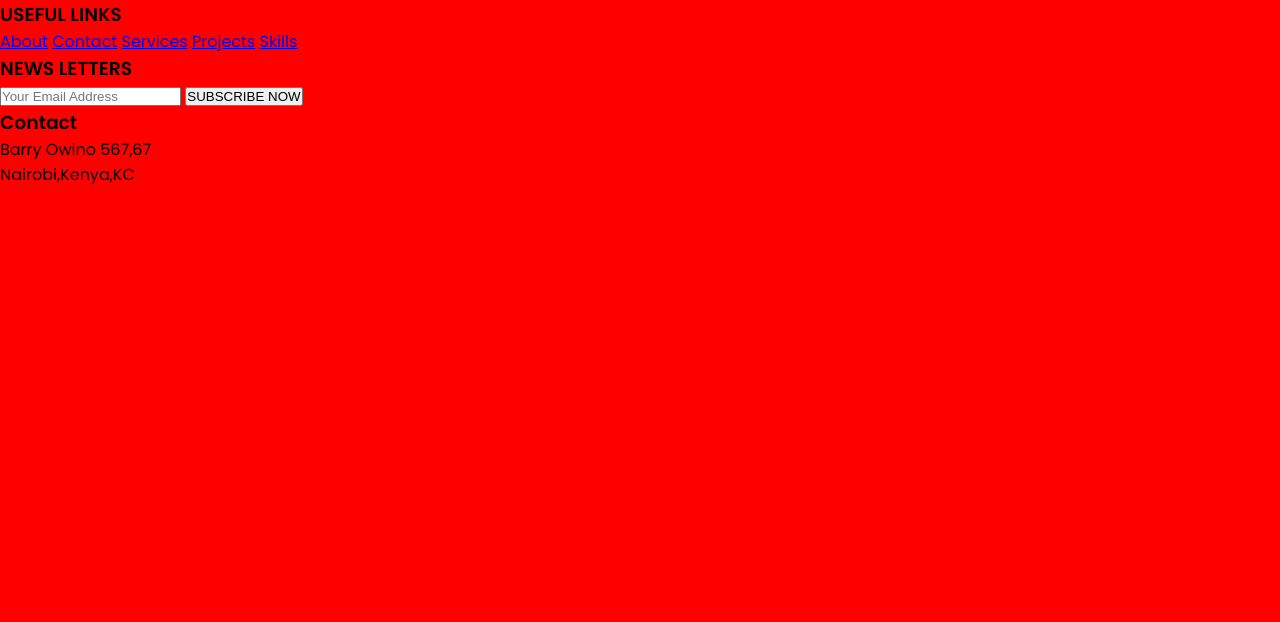
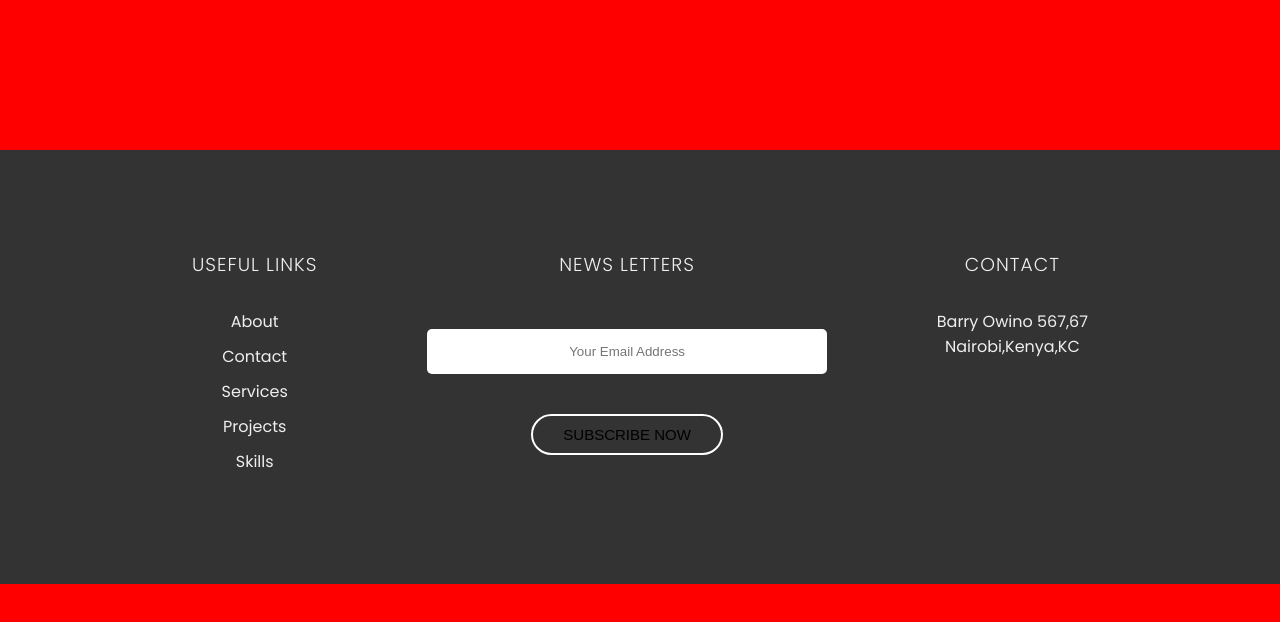
Before and after one commit to Barry-owino/Footer1, a plain HTML site: page index.html in a window 1280 px wide. Drawn offline with Linux system fonts and the light colour scheme.

Commit message:
styling the footer

```diff
--- a/index.html
+++ b/index.html
@@ -26,13 +26,14 @@
     <div class="col-2">
       <h3>NEWS LETTERS</h3>
       <form>
-        <input type="text" placeholder="Your Email Address">
+        <input type="email" placeholder="Your Email Address" required>
+        <br>
         <button>SUBSCRIBE NOW</button>
       </form>
     </div>
 
     <div class="col-3">
-      <h3>Contact</h3>
+      <h3>CONTACT</h3>
       <p>Barry Owino 567,67 <br>Nairobi,Kenya,KC</p>
     </div>
   </div>
--- a/style.css
+++ b/style.css
@@ -8,3 +8,62 @@ body{
   font-family: 'Poppins', sans-serif;
   background:red;
 }
+
+.footer{
+  margin-top:150px;
+  width:100%;
+  padding:100px 15%;
+  background:#333;
+  color:#efefef;
+  display:flex;
+}
+
+.footer div{
+  text-align:center;
+}
+
+.col-2{
+  flex-grow:2;
+}
+
+.footer div h3{
+  font-weight:300;
+  margin-bottom:30px;
+  letter-spacing:1px;
+}
+
+.col-1 a{
+  display:block;
+  text-decoration:none;
+  color:#efefef;
+  margin-bottom:10px;
+}
+
+form input{
+  width:400px;
+  height:45px;
+  border-radius:5px;
+  text-align:center;
+  margin-top:20px;
+  margin-bottom:40px;
+  outline:none;
+  border:none;
+}
+form button{
+  background:transparent;
+  border:2px solid #fff;
+  border-radius:30px;
+  padding:10px 30px;
+  font-size:15px;
+  cursor:pointer;
+}
+
+.social-icons{
+  margin-top:30px;
+}
+
+.social-icons i{
+  font-size:22px;
+  margin:10px;
+  cursor:pointer;
+}
```
